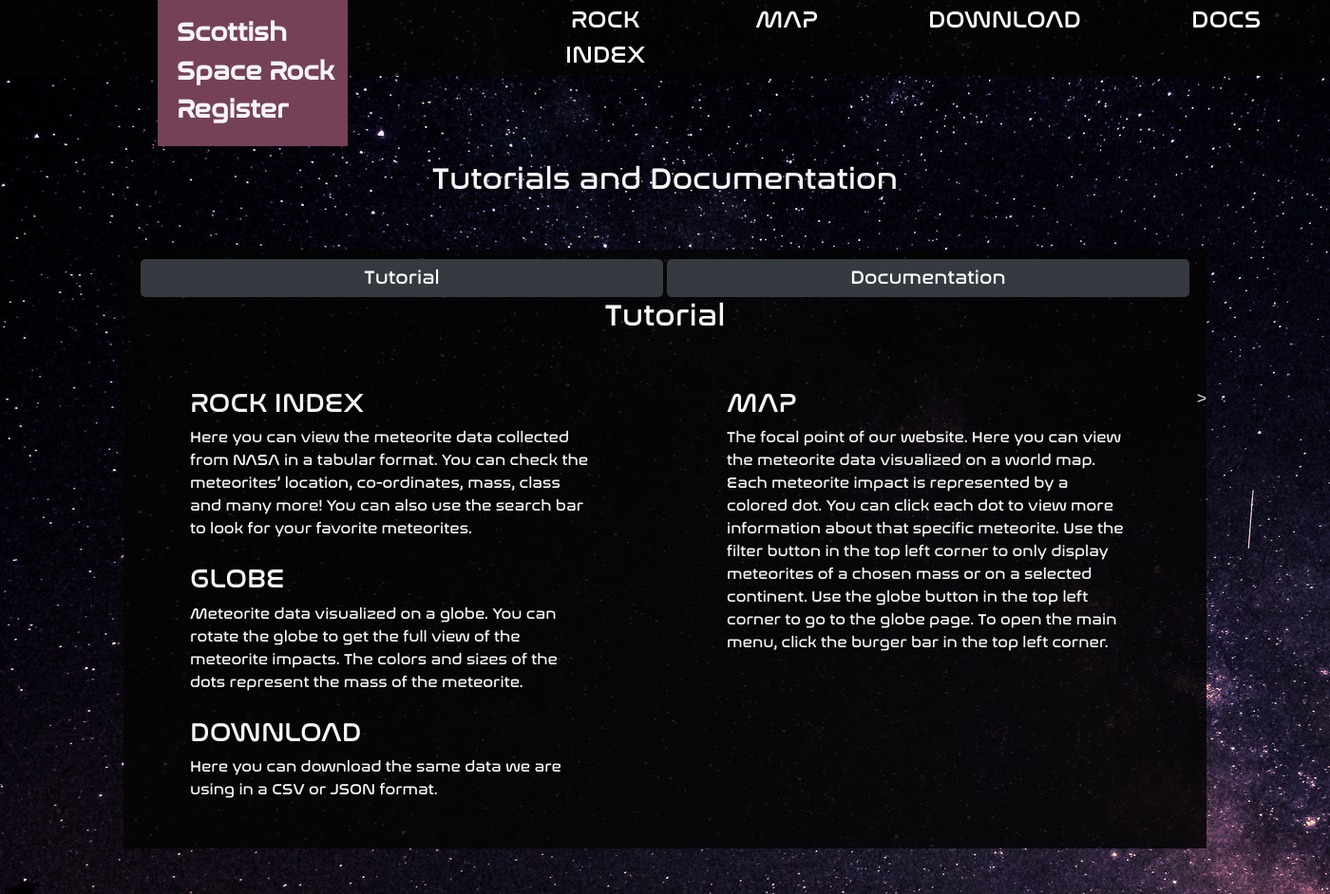
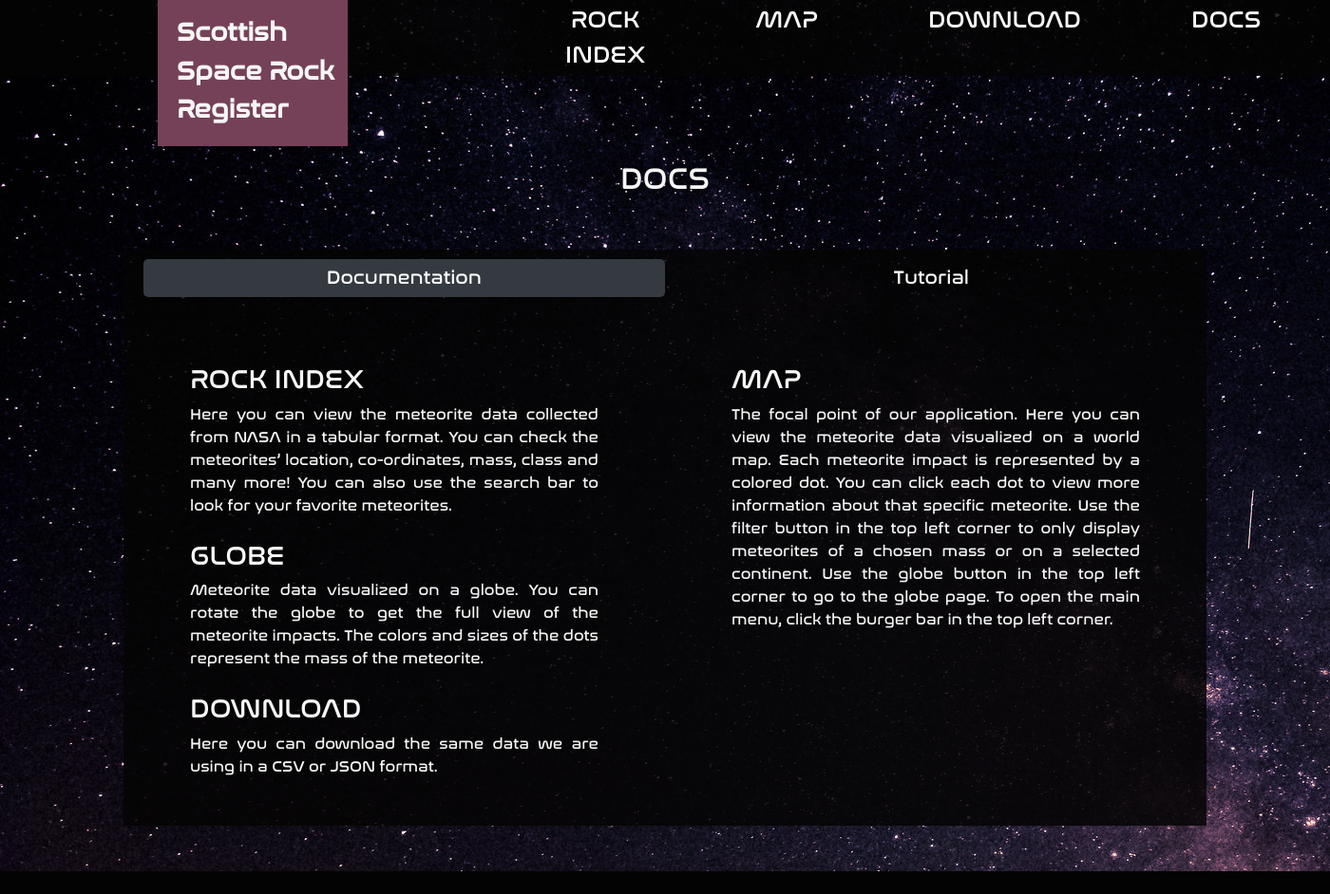
Before and after one commit to Jbenav200/ssrr, a Django app: page /docs/ in a window 1400 px wide. Shown: the whole page at 95% size. After the commit the page ends 918 px from the top, so only its background shows below. Run offline with Django 3.2, Linux system fonts and the light colour scheme; some libraries are stand-ins or nearby versions.

Commit message:
work on call

```diff
--- a/static/css/style.css
+++ b/static/css/style.css
@@ -168,10 +168,10 @@
 .btn-continent{
     background: #754158;
     color: #FFFFFf;
+    margin-bottom: 4px;
     border: 2px #754158;
     padding: 10px;
     width: 47%;
-    margin: 2px 0px;
     border-radius: 3px;
 }
 
@@ -299,21 +299,28 @@
 }
 
 .filter-sidebar-header>h3{
-    border:3px solid #754158;
+    border-bottom:3px solid #754158;
     border-right:0px;
+    border-top:0px;
+    border-left:0px;
     padding-top:10px;
     padding-bottom:10px;
 }
 
 .filter-sidebar-body{
     margin-top:3%;
+    margin-left: 5px;
     font-size:17px;
 }
 
 .filter-sidebar-footer{
-    position:fixed;
-    bottom:15px;
+    position:absolute;
+    bottom:0px;
+    right: 0px;
+    margin: 30px;
 }
+
+.fil
 
 .sidebar-filter-icon{
     background:none;
@@ -347,11 +354,11 @@
 }
 
 .yellow{
-    background:#c58211;
+    background:#a1a422;
 }
 
 .red{
-    background:#a1a422;
+    background:#c58211;
 }
 
 .nav-margin{
@@ -367,6 +374,7 @@
     padding: 0;
     border: 5px;
     border-radius: 5px;
+    margin-bottom: 70px;
 }
 
 .container-docs{
@@ -374,8 +382,14 @@
     padding-bottom: 50px;
 }
 
+.btn_close{
+    margin: 15px;
+    text-align: right;
+    float: right;
+}
+
 .text-left{
-    text-align: left;
+    text-align: justify!important;
 }
 
 .container-tutdocs{
@@ -383,6 +397,28 @@
    padding-right: 70px;
 }
 
+.heading-padding{
+    padding-top: 30px;
+    padding-bottom: 40px;
+}
+
+.filter-padding{
+    padding-bottom: 10px;
+    padding-top: 10px;
+}
+
+.btn-bgr{
+    background: none;
+    float: right;
+}
+
+.test{
+    font-size: 20px;
+    text-align: center!important;
+    width: 70%;
+    margin: 0px auto;
+}
+
 @font-face {
     font-family: nasa;
     src: url('../fonts/nasalization-rg.ttf');
--- a/static/js/map.js
+++ b/static/js/map.js
@@ -301,6 +301,7 @@
 
 function continentSelect(e) {
     continent = e;
+    map.setZoom(3);
     switch (continent) {
         case "Asia":
             map.setCenter([98.24185228685019, 30.890431040494406]);
--- a/tracker/templates/partials/_mapnav.html
+++ b/tracker/templates/partials/_mapnav.html
@@ -6,7 +6,7 @@
         <i class="fas fa-filter"></i>
     </button>
     <button class="sidebar-globe-icon" type="button" onclick="openGlobePage()">
-        <i class="fas fa-globe-americas"></i>
+        <i class="fas fa-globe-americas"><span class="SSRR"> 3D</span></i>
     </button>
 </div>
 <nav class="navbar navbar-expand-lg bg-nav-black nav-map">
@@ -20,9 +20,7 @@
             <a class="nav-item nav-link text-whites" href="/map">MAP</a>
             <a class="nav-item nav-link text-whites" href="/download">DOWNLOAD</a>
             <a class="nav-item nav-link text-whites" href="/docs">DOCS</a>
-            <button class="sidebar-filter-icon" type="button" onclick="closeNav()">
-                <i class="fas fa-times-circle"></i>
-            </button>
+            <i class="fas fa-times-circle" onclick="closeNav()"></i>
         </div>
     </div>
 </nav>
--- a/tracker/templates/tracker/docs.html
+++ b/tracker/templates/tracker/docs.html
@@ -3,18 +3,17 @@
 <div class="container">
     <div class="row">
         <div class="col-md-12 text-center">
-            <h2 class="text-whites text-center mt-20">Tutorials and Documentation</h2>
+            <h2 class="text-whites text-center mt-20">DOCS</h2>
         </div>
     </div>
 </div>
 <div class="container mt-5 container-docs">
     <div class="nav-brand text-center">
-        <button id="tut" class="btn-dark btn-tab" onclick="openTab('Tutorial')">Tutorial</button>
+        <button id="tut" class="btn-dark btn-tab btn-bgr" onclick="openTab('Tutorial')">Tutorial</button>
         <button class="btn-dark btn-tab" onclick="openTab('Documentation')">Documentation</button>
     </div>
 
     <div id="Tutorial" class="tut_doc text-center text-whites">
-        <h2>Tutorial</h2><br><br>
         <div class="row text-left">
             <div class="col-sm container-tutdocs">
                 <h3> ROCK INDEX</h3>
@@ -28,16 +27,15 @@
             </div>
             <div class="col-sm container-tutdocs">
                 <h3>MAP</h3>
-                The focal point of our website. Here you can view the meteorite data visualized on a world map. Each
+                The focal point of our application. Here you can view the meteorite data visualized on a world map. Each
                 meteorite impact is represented by a colored dot. You can click each dot to view more information about that specific meteorite.
                 Use the filter button in the top left corner to only display meteorites of a chosen mass or on a selected continent.
                 Use the globe button in the top left corner to go to the globe page.
                 To open the main menu, click the burger bar in the top left corner.
-            </div>>
+            </div>
         </div>
     </div>
     <div id="Documentation" class="tut_doc text-center text-whites" style="display:none">
-        <h2>Documentation</h2>
         <div class="row">
             <div class="col-sm container-tutdocs">
                 <h3>MAP API</h3>
--- a/tracker/templates/tracker/map.html
+++ b/tracker/templates/tracker/map.html
@@ -27,7 +27,7 @@
 
 
 
-<div id='map' style='width: 100%; height: 100%;' onclick="closeNav()"></div>
+<div id='map' style='width: 100%; height: 100%;' onclick="closeNav(), closeSidebarFilter()"></div>
 {% include 'partials/_mapnav.html' %}
 {% include 'partials/_map_sidebar_filter.html' %}
 <script src="{% static 'js/map.js' %}"></script>
```
Also changed, not shown: tracker/templates/partials/_map_sidebar_filter.html (+10 -4 lines), tracker/templates/tracker/globe.html (+4 -4 lines), tracker/templates/tracker/index.html (+10 -5 lines).
